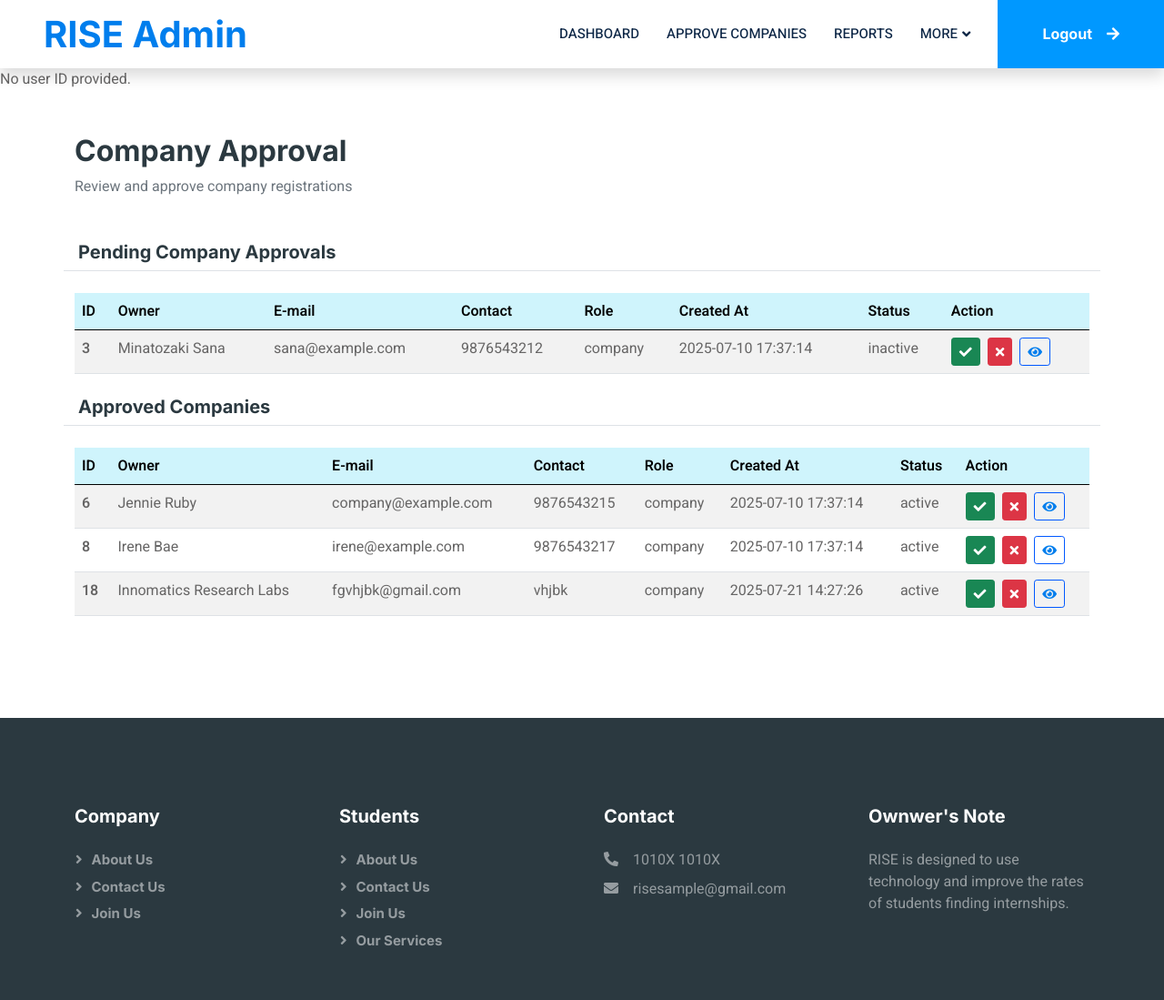
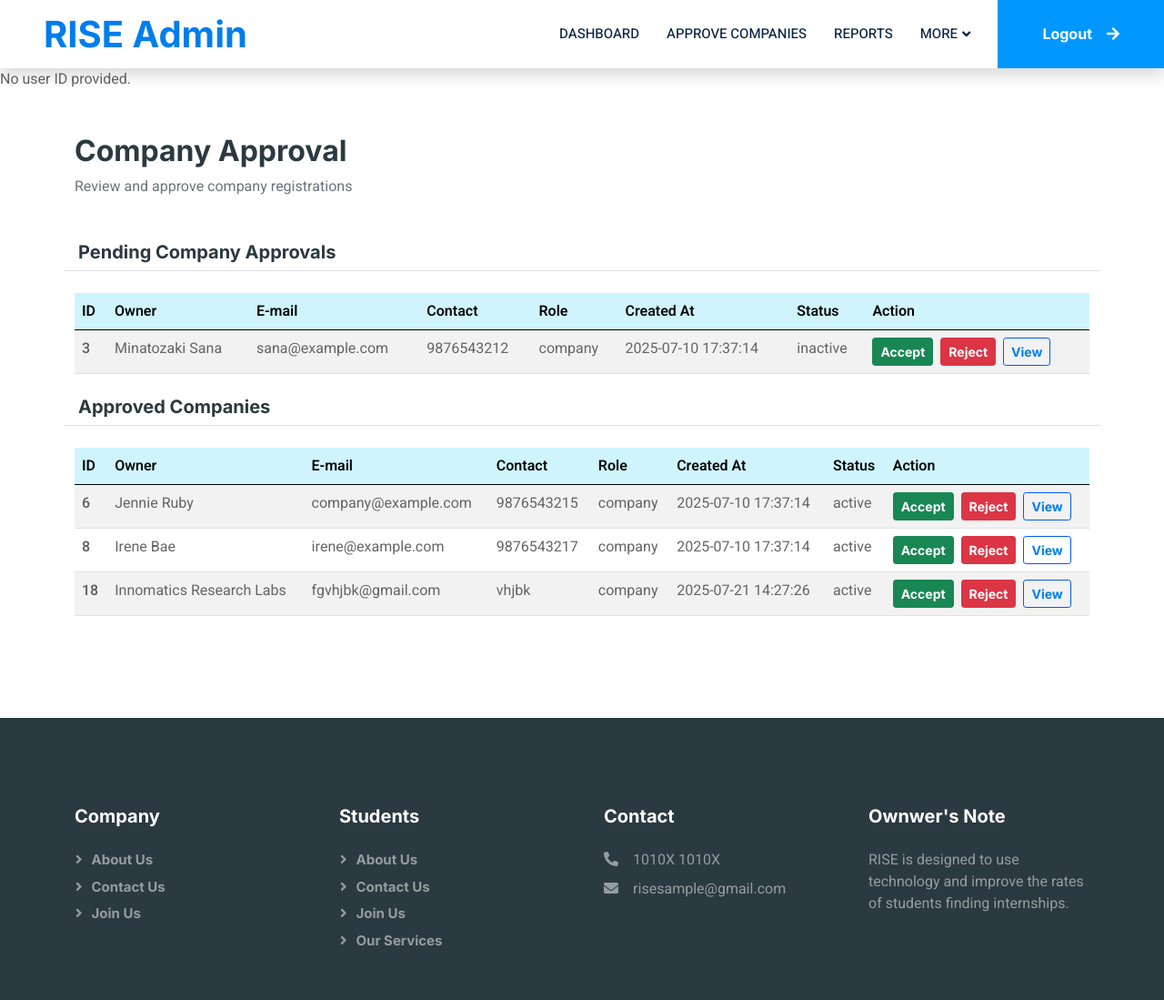
Before and after one commit to ckphase/RISE-Ready-to-Intern-Skill-up-and-Elevate, a PHP site: page /adminCompaniesApprove.php in a window 1280 px wide. Shown: the whole page at 91% size. Run offline with PHP 8.4, Linux system fonts and the light colour scheme; data comes from the database, SQL or seed files in the repository; some libraries are stand-ins or nearby versions.

Commit message:
adminCompanies approval page working now

```diff
--- a/admin/adminCompaniesApprove.php
+++ b/admin/adminCompaniesApprove.php
@@ -66,13 +66,13 @@
                                 <td>
                                     <!-- deletee  -->
                                    <button class="btn btn-success btn-sm me-1">
-                                        <a href="insertCompany.php?id=<?php echo $row["id"] ?>" class="text-white"><i class="fas fa-check"></i></a>
+                                        <a href="insertCompany.php?id=<?php echo $row["id"] ?>" class="text-white">Accept</a>
                                     </button>
                                     <button class="btn btn-danger btn-sm me-1">
-                                        <a href="deleteCompany.php?id=<?php echo $row["id"] ?>" class="text-white"><i class="fas fa-times"></i></a>
+                                        <a href="deleteCompany.php?id=<?php echo $row["id"] ?>" class="text-white">Reject</i></a>
                                     </button>
                                     <button class="btn btn-outline-primary btn-sm">
-                                        <a href="update.php?id=<?php echo $row["id"] ?>" class="text-primary"><i class="fas fa-eye"></i></a>
+                                        <a href="update.php?id=<?php echo $row["id"] ?>" class="text-primary">View</a>
                                     </button>
                                 </td>
                             </tr>
@@ -127,13 +127,13 @@
                                 <td>
                                     <!-- deletee  -->
                                     <button class="btn btn-success btn-sm me-1">
-                                        <a href="insertCompany.php?id=<?php echo $row["id"] ?>" class="text-white"><i class="fas fa-check"></i></a>
+                                        <a href="insertCompany.php?id=<?php echo $row["id"] ?>" class="text-white">Accept</a>
                                     </button>
                                     <button class="btn btn-danger btn-sm me-1">
-                                        <a href="deleteCompany.php?id=<?php echo $row["id"] ?>" class="text-white"><i class="fas fa-times"></i></a>
+                                        <a href="deleteCompany.php?id=<?php echo $row["id"] ?>" class="text-white">Reject</a>
                                     </button>
                                     <button class="btn btn-outline-primary btn-sm">
-                                        <a href="update.php?id=<?php echo $row["id"] ?>" class="text-primary"><i class="fas fa-eye"></i></a>
+                                        <a href="update.php?id=<?php echo $row["id"] ?>" class="text-primary">View</a>
                                     </button>
                                 </td>
                             </tr>
--- a/admin/update1.php
+++ b/admin/update1.php
@@ -1,6 +1,5 @@
 <?php
 include("adminHeader.php");
-
 ?>
 
 
@@ -31,7 +30,7 @@
 
 
                         <?php
-                        $db = mysqli_connect("localhost", "root", "", "rise3");
+                        include('../dbms/connection.php');
                         $query = "SELECT * FROM `companies`";
 
                         $result = mysqli_query($db, $query);
```
Also changed, not shown: admin/deleteCompany.php (+9 -5 lines), admin/insertCompany.php (+9 -5 lines), admin/update.php (renamed from dbms/update.php, +9 -3 lines).
